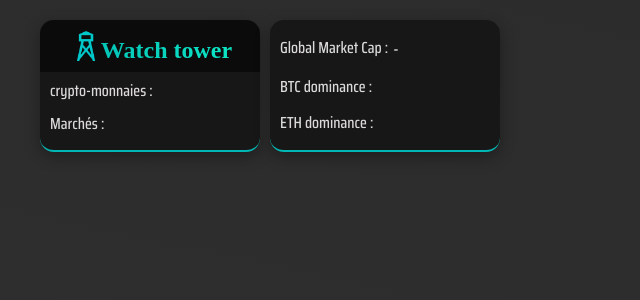
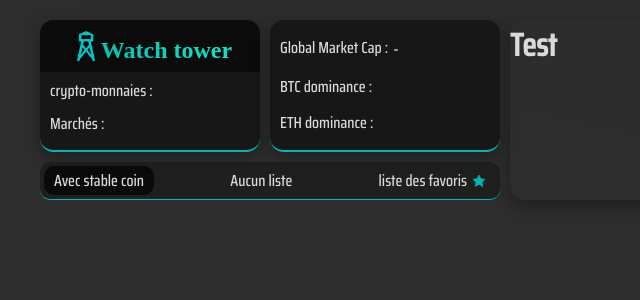
Before and after one commit to MaximeMonnier/crypto-app, a React (Create React App) app: page / in a window 1280 px wide. Shown: the top 300 px of the page, without its empty margins (0-640 px from the left). Built offline with nearby package versions, Linux system fonts and the light colour scheme; no server answers; a web font is replaced by a local one.

Commit message:
build treemap

```diff
--- a/package.json
+++ b/package.json
@@ -3,14 +3,15 @@
   "version": "0.1.0",
   "private": true,
   "dependencies": {
+    "@babel/plugin-proposal-private-property-in-object": "7.21.11",
     "@testing-library/jest-dom": "^5.16.5",
     "@testing-library/react": "^13.4.0",
     "@testing-library/user-event": "^13.5.0",
-    "@babel/plugin-proposal-private-property-in-object": "7.21.11",
     "axios": "^1.4.0",
     "react": "^18.2.0",
     "react-dom": "^18.2.0",
     "react-scripts": "5.0.1",
+    "recharts": "^2.6.2",
     "sass": "^1.63.3",
     "web-vitals": "^2.1.4"
   },
--- a/src/App.js
+++ b/src/App.js
@@ -1,10 +1,28 @@
-import React from "react";
+import React, { useEffect, useState } from "react";
 import HeaderInfos from "./components/HeaderInfos";
+import GlobalChart from "./components/GlobalChart";
+import axios from "axios";
 
 const App = () => {
+  const [coinsData, setCoinsData] = useState([]);
+
+  useEffect(() => {
+    axios
+      .get(
+        `https://api.coingecko.com/api/v3/coins/markets?vs_currency=usd&order=market_cap_desc&per_page=250&page=1&sparkline=false&price_change_percentage=1h%2C24h%2C7d%2C14d%2C30d%2C200d%2C1y`
+      )
+      .then((res) => {
+        setCoinsData(res.data);
+        console.log(res.data);
+      });
+  }, []);
+
   return (
-    <div>
-      <HeaderInfos />
+    <div className="app-container">
+      <header>
+        <HeaderInfos />
+        <GlobalChart coinsData={coinsData} />
+      </header>
     </div>
   );
 };
--- /dev/null
+++ b/src/components/GlobalChart.js
@@ -0,0 +1,32 @@
+import React, { useEffect, useState } from "react";
+
+const GlobalChart = ({ coinsData }) => {
+  const [datatArray, setDataArray] = useState([]);
+
+  useEffect(() => {
+    let chartData = [];
+
+    if (coinsData.length > 0) {
+      for (let i = 0; i < 45; i++) {
+        chartData.push({
+          name:
+            coinsData[i].symbol.toUpperCase() +
+            " " +
+            coinsData[i].market_cap_change_percentage_24h.toFixed(1) +
+            "%",
+          size: coinsData[i].market_cap,
+          fill: null,
+        });
+      }
+    }
+    console.log(chartData);
+  }, [coinsData]);
+
+  return (
+    <div className="global-chart">
+      <h1>Test</h1>
+    </div>
+  );
+};
+
+export default GlobalChart;
--- a/src/components/HeaderInfos.js
+++ b/src/components/HeaderInfos.js
@@ -1,6 +1,7 @@
 import axios from "axios";
 import React, { useEffect, useState } from "react";
 import PercentChange from "./PercentChange";
+import TablesFilters from "./TablesFilters";
 
 const HeaderInfos = () => {
   const [HeaderData, setHeaderData] = useState([]);
@@ -13,7 +14,6 @@
   }, []);
 
   return (
-    <header>
     <div className="header-container">
       <ul className="title">
         <li>
@@ -46,8 +46,8 @@
             HeaderData.market_cap_percentage.eth.toFixed(2) + "%"}
         </li>
       </ul>
+      <TablesFilters />
     </div>
-    </header>
   );
 };
 
--- a/src/components/TablesFilters.js
+++ b/src/components/TablesFilters.js
@@ -1,7 +1,23 @@
 import React from "react";
 
 const TablesFilters = () => {
-  return <div></div>;
+  return (
+    <div className="table-filters">
+      <div className="table-filters-container">
+        <div className="stable-checkbox-container">
+          <input type="checkbox" id="stableCoin" defaultChecked={true} />
+          <label htmlFor="stableCoin">Avec stable coin</label>
+        </div>
+        <div className="no-list-btn">
+          <p>Aucun liste</p>
+        </div>
+        <div className="fav-list">
+          <p>liste des favoris</p>
+          <img src="./assets/star-full.svg" alt="icon star" />
+        </div>
+      </div>
+    </div>
+  );
 };
 
 export default TablesFilters;
```
Also changed, not shown: 1 other file (tests, documents, lock files or other folders). Lines whose indentation alone changed are shown as unchanged.
